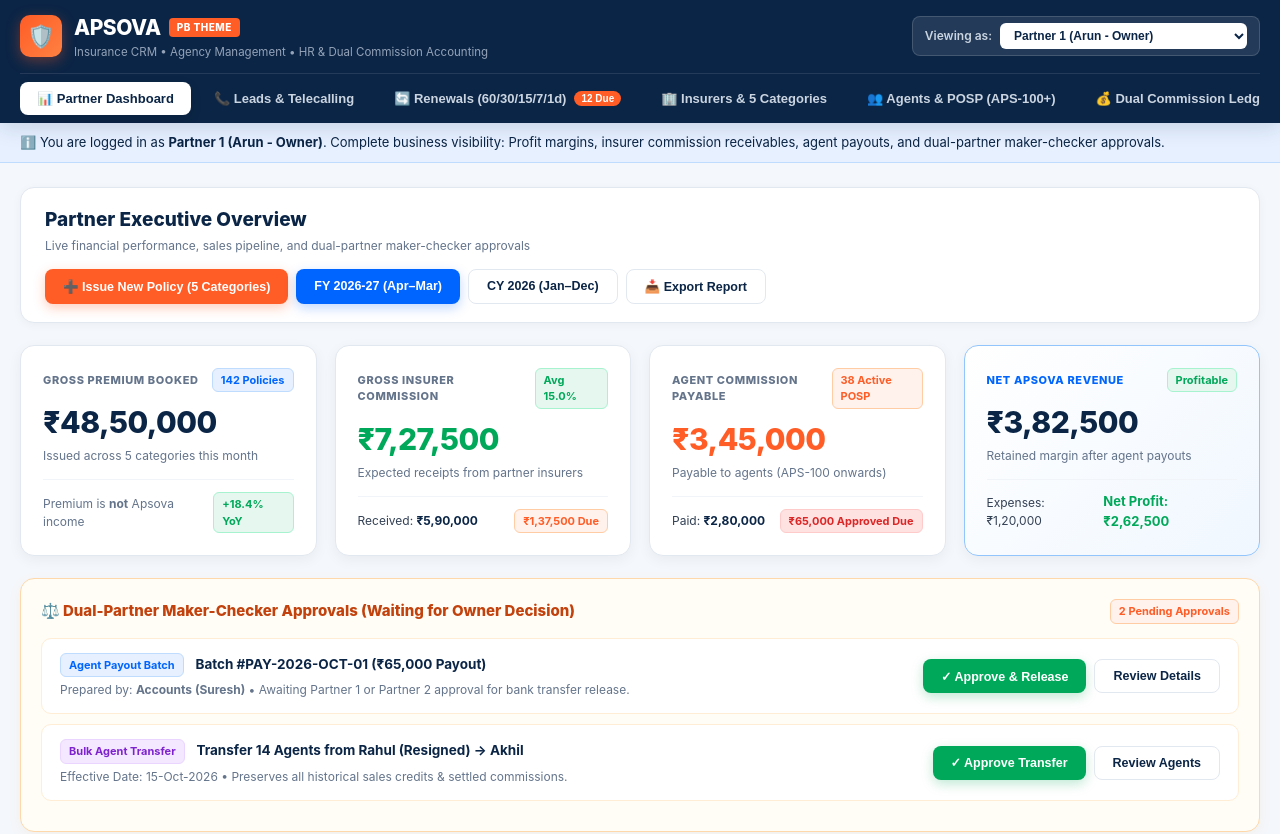
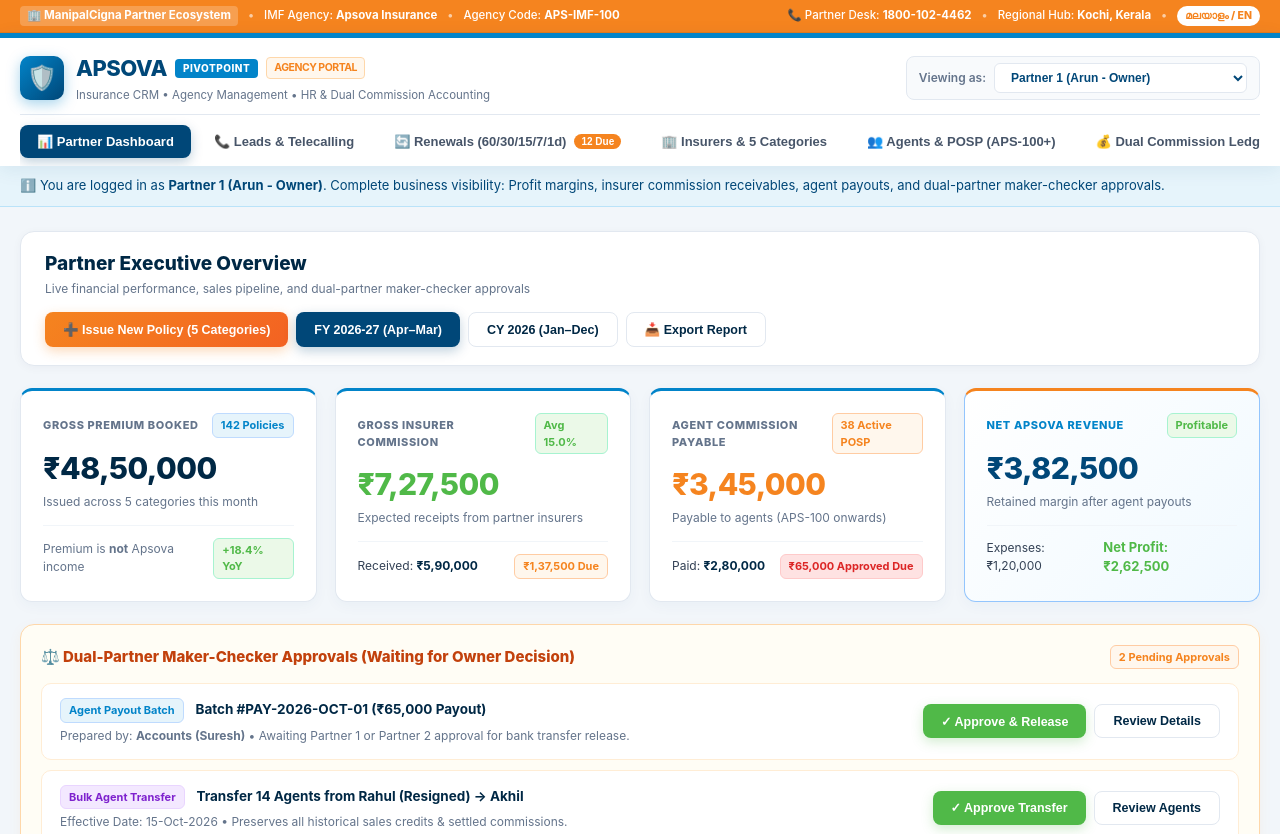
Before and after one commit to arunekm148/apsova, a website: page index.html in a window 1280 px wide. Shown: the top 834 px of the page. Drawn offline with Linux system fonts and the light colour scheme.

Commit message:
feat: redesign theme matching ManipalCigna PivotPoint portal (cyan blue, saffron orange, crisp white navigation)

```diff
--- a/index.html
+++ b/index.html
@@ -4,26 +4,26 @@
   <meta charset="UTF-8">
   <meta name="viewport" content="width=device-width, initial-scale=1.0">
   <title>Apsova - Insurance CRM & Agency Platform</title>
-  <!-- Policybazaar Inspired Enterprise Design System (100% Free, AdBlock-Proof) -->
+  <!-- ManipalCigna PivotPoint Inspired Enterprise Design System -->
   <style>
     :root {
-      /* Policybazaar Core Color Palette */
-      --pb-navy: #0b2546;          /* Deep Trust Navy */
-      --pb-navy-dark: #07172c;     /* Dark Header Navy */
-      --pb-blue: #0065ff;          /* Primary Policybazaar Blue */
-      --pb-blue-light: #e6f0ff;    /* Soft Blue Tint */
-      --pb-orange: #ff5c26;        /* Signature Policybazaar Orange CTA */
-      --pb-orange-hover: #e04a17;  /* Darker Orange Hover */
-      --pb-orange-light: #fff2ed;  /* Soft Orange Tint */
-      --pb-green: #00a859;         /* Success / Verified / Profit Green */
-      --pb-green-light: #e6f7ef;   /* Soft Green Tint */
-
-      --bg-page: #f4f7fb;          /* Policybazaar Clean Light Gray-Blue */
+      /* ManipalCigna Brand Palette (Extracted from pivotpoint.manipalcigna.com) */
+      --pb-navy: #004778;          /* ManipalCigna Deep Corporate Ocean Navy */
+      --pb-navy-dark: #002845;     /* Dark Deep Ocean Navy */
+      --pb-blue: #0284c9;          /* Cigna Signature Cyan Blue (PivotPoint header border #0284c9) */
+      --pb-blue-light: #e6f4fb;    /* Soft Cigna Cyan Tint */
+      --pb-orange: #f5841f;        /* Manipal Signature Saffron Orange (PivotPoint #f5841f) */
+      --pb-orange-hover: #d96f10;  /* Darker Orange Hover */
+      --pb-orange-light: #fff7ed;  /* Soft Orange Tint */
+      --pb-green: #50b948;         /* Cigna Health Tree Green (#50b948) */
+      --pb-green-light: #ebf9e8;   /* Soft Green Tint */
+
+      --bg-page: #f2f6fa;          /* PivotPoint Clean Slate Canvas */
       --bg-card: #ffffff;          /* Crisp White Surface */
 
-      --text-dark: #0b2546;        /* Deep Navy Heading Text */
+      --text-dark: #002845;        /* Deep Ocean Navy Heading Text */
       --text-body: #334155;        /* Neutral Slate Body Text */
-      --text-muted: #64748b;       /* Muted Labels */
+      --text-muted: #64748b;       /* Muted Slate Labels */
 
       --border-light: #e2e8f0;     /* Clean Border Lines */
       --border-accent: #cbd5e1;
@@ -42,71 +42,103 @@
 
     .container { max-width: 1340px; margin: 0 auto; padding: 0 20px; }
 
-    /* Policybazaar Signature Navy Header */
+    /* ManipalCigna PivotPoint Orange Utility Bar */
+    .pivot-topbar {
+      background: var(--pb-orange);
+      color: #fff;
+      padding: 6px 0;
+      font-size: 11.5px;
+      border-bottom: 1px solid rgba(0, 0, 0, 0.08);
+    }
+    .pivot-topbar-inner {
+      display: flex; justify-content: space-between; align-items: center;
+      flex-wrap: wrap; gap: 8px;
+    }
+    .topbar-left, .topbar-right {
+      display: flex; align-items: center; gap: 10px; font-weight: 500;
+    }
+    .topbar-sep { opacity: 0.6; }
+    .topbar-tag {
+      background: rgba(255, 255, 255, 0.22);
+      padding: 1px 7px; border-radius: 4px; font-weight: 700;
+    }
+    .lang-pill {
+      background: #fff; color: var(--pb-orange);
+      padding: 2px 8px; border-radius: 999px; font-weight: 800; font-size: 10.5px;
+    }
+
+    /* ManipalCigna PivotPoint Clean White Header with Cyan Border */
     header {
-      background: var(--pb-navy);
-      color: #fff;
+      background: #ffffff;
+      color: var(--text-dark);
       position: sticky;
       top: 0;
       z-index: 100;
-      box-shadow: 0 4px 20px rgba(11, 37, 70, 0.15);
+      border-top: 5px solid var(--pb-blue);
+      box-shadow: 0 4px 18px rgba(0, 71, 120, 0.08);
     }
 
     .header-top {
       display: flex;
       justify-content: space-between;
       align-items: center;
-      padding: 12px 0;
+      padding: 14px 0 10px 0;
     }
 
     .brand-wrap { display: flex; align-items: center; gap: 12px; }
     .brand-logo {
-      width: 42px; height: 42px; border-radius: 10px;
-      background: linear-gradient(135deg, var(--pb-orange), #ff8142);
+      width: 44px; height: 44px; border-radius: 10px;
+      background: linear-gradient(135deg, var(--pb-blue) 0%, var(--pb-navy) 100%);
       display: flex; align-items: center; justify-content: center;
-      color: #fff; font-size: 22px; font-weight: 800;
-      box-shadow: 0 4px 14px rgba(255, 92, 38, 0.35);
+      color: #fff; font-size: 24px; font-weight: 800;
+      box-shadow: 0 4px 14px rgba(2, 132, 201, 0.35);
     }
     .brand-title {
-      font-size: 21px; font-weight: 800; color: #fff;
+      font-size: 22px; font-weight: 800; color: var(--pb-navy);
       letter-spacing: -0.5px; display: flex; align-items: center; gap: 8px;
     }
-    .pb-tag {
+    .pivot-badge {
       font-size: 10px; font-weight: 800; text-transform: uppercase;
-      background: var(--pb-orange); color: #fff;
+      background: var(--pb-blue); color: #fff;
       padding: 2px 8px; border-radius: 4px; letter-spacing: 0.5px;
     }
-    .brand-sub { font-size: 11.5px; color: #94a3b8; }
+    .pivot-sub-tag {
+      font-size: 10.5px; font-weight: 700; color: var(--pb-orange);
+      background: var(--pb-orange-light); padding: 2px 7px;
+      border-radius: 4px; border: 1px solid #fed7aa;
+    }
+    .brand-sub { font-size: 11.5px; color: var(--text-muted); margin-top: 2px; }
 
     /* Role Bar */
     .role-box {
       display: flex; align-items: center; gap: 8px;
-      background: rgba(255, 255, 255, 0.1); border: 1px solid rgba(255, 255, 255, 0.15);
+      background: #f8fafc; border: 1px solid var(--border-light);
       border-radius: 8px; padding: 6px 12px;
     }
-    .role-box label { font-size: 12px; color: #cbd5e1; font-weight: 600; }
+    .role-box label { font-size: 12px; color: var(--text-muted); font-weight: 600; }
     .role-box select {
-      background: #fff; border: none; color: var(--pb-navy);
-      padding: 5px 10px; border-radius: 6px; font-size: 12px; font-weight: 700;
+      background: #fff; border: 1px solid var(--border-light); color: var(--pb-navy);
+      padding: 6px 12px; border-radius: 6px; font-size: 12px; font-weight: 700;
       cursor: pointer; outline: none;
     }
-
-    /* Policybazaar Navigation Tabs */
+    .role-box select:focus { border-color: var(--pb-blue); }
+
+    /* PivotPoint Navigation Tabs */
     .nav-tabs {
-      display: flex; gap: 6px; overflow-x: auto; padding: 8px 0;
-      border-top: 1px solid rgba(255, 255, 255, 0.1); scrollbar-width: none;
+      display: flex; gap: 6px; overflow-x: auto; padding: 10px 0 8px 0;
+      border-top: 1px solid var(--border-light); scrollbar-width: none;
     }
     .nav-tabs::-webkit-scrollbar { display: none; }
     .nav-btn {
-      background: transparent; border: 1px solid transparent; color: #cbd5e1;
+      background: transparent; border: 1px solid transparent; color: #475569;
       padding: 8px 16px; border-radius: 8px; font-size: 13px; font-weight: 700;
       cursor: pointer; display: flex; align-items: center; gap: 8px; white-space: nowrap;
       transition: all 0.2s ease;
     }
-    .nav-btn:hover { background: rgba(255, 255, 255, 0.08); color: #fff; }
+    .nav-btn:hover { background: var(--pb-blue-light); color: var(--pb-blue); }
     .nav-btn.active {
-      background: #fff; color: var(--pb-navy);
-      box-shadow: 0 4px 12px rgba(0, 0, 0, 0.1);
+      background: var(--pb-navy); color: #fff;
+      box-shadow: 0 4px 12px rgba(0, 71, 120, 0.25);
     }
     .badge-orange-pill {
       font-size: 10px; font-weight: 800; padding: 2px 7px; border-radius: 999px;
@@ -115,7 +147,7 @@
 
     /* Info Banner */
     .role-banner {
-      background: var(--pb-blue-light); border-bottom: 1px solid #bfdbfe;
+      background: var(--pb-blue-light); border-bottom: 1px solid #bae3f9;
       padding: 10px 0; font-size: 13px; color: var(--pb-navy);
     }
 
@@ -135,55 +167,58 @@
     .action-row h2 { font-size: 19px; font-weight: 800; color: var(--text-dark); }
     .action-row p { font-size: 12px; color: var(--text-muted); margin-top: 2px; }
 
-    /* Policybazaar Signature Buttons */
+    /* ManipalCigna PivotPoint Buttons */
     .btn {
       padding: 9px 18px; border-radius: 8px; font-size: 12.5px; font-weight: 700;
       cursor: pointer; border: none; display: inline-flex; align-items: center; gap: 6px;
       transition: all 0.15s ease;
     }
     .btn-pb-orange {
-      background: var(--pb-orange); color: #fff;
-      box-shadow: 0 4px 12px rgba(255, 92, 38, 0.3);
+      background: linear-gradient(135deg, var(--pb-orange) 0%, #f36222 100%);
+      color: #fff;
+      box-shadow: 0 4px 12px rgba(245, 132, 31, 0.3);
     }
     .btn-pb-orange:hover {
-      background: var(--pb-orange-hover);
-      box-shadow: 0 6px 16px rgba(255, 92, 38, 0.4);
+      background: linear-gradient(135deg, var(--pb-orange-hover) 0%, #d9531e 100%);
+      box-shadow: 0 6px 16px rgba(245, 132, 31, 0.4);
       transform: translateY(-1px);
     }
     .btn-pb-blue {
-      background: var(--pb-blue); color: #fff;
-      box-shadow: 0 4px 12px rgba(0, 101, 255, 0.25);
-    }
-    .btn-pb-blue:hover { background: #0052cc; transform: translateY(-1px); }
+      background: var(--pb-navy); color: #fff;
+      box-shadow: 0 4px 12px rgba(0, 71, 120, 0.25);
+    }
+    .btn-pb-blue:hover { background: var(--pb-blue); transform: translateY(-1px); }
     .btn-pb-green {
       background: var(--pb-green); color: #fff;
-      box-shadow: 0 4px 12px rgba(0, 168, 89, 0.25);
-    }
-    .btn-pb-green:hover { background: #008f4c; transform: translateY(-1px); }
+      box-shadow: 0 4px 12px rgba(80, 185, 72, 0.25);
+    }
+    .btn-pb-green:hover { background: #439e3c; transform: translateY(-1px); }
     .btn-outline {
       background: #fff; border: 1px solid var(--border-light); color: var(--text-dark);
     }
     .btn-outline:hover { background: #f8fafc; border-color: var(--pb-blue); color: var(--pb-blue); }
 
-    /* Policybazaar Metric Cards */
+    /* PivotPoint Metric KPI Cards */
     .kpi-row {
       display: grid; grid-template-columns: repeat(auto-fit, minmax(260px, 1fr));
       gap: 18px; margin-bottom: 22px;
     }
     .pb-card {
-      background: #fff; border: 1px solid var(--border-light); border-radius: 14px;
+      background: #fff; border: 1px solid var(--border-light); border-radius: 12px;
       padding: 22px; position: relative;
-      box-shadow: 0 4px 14px rgba(11, 37, 70, 0.05);
+      box-shadow: 0 4px 14px rgba(0, 71, 120, 0.04);
       transition: transform 0.2s, box-shadow 0.2s, border-color 0.2s;
+      border-top: 3.5px solid var(--pb-blue);
     }
     .pb-card:hover {
       transform: translateY(-3px);
-      box-shadow: 0 10px 25px rgba(11, 37, 70, 0.08);
-      border-color: #cbd5e1;
+      box-shadow: 0 10px 25px rgba(0, 71, 120, 0.08);
+      border-color: var(--pb-blue);
     }
     .pb-card.highlight {
-      background: linear-gradient(135deg, #ffffff, #f0f7ff);
+      background: linear-gradient(135deg, #ffffff, #f0f9ff);
       border-color: #93c5fd;
+      border-top: 3.5px solid var(--pb-orange);
     }
     .card-top { display: flex; justify-content: space-between; align-items: center; }
     .kpi-label { font-size: 11px; font-weight: 800; text-transform: uppercase; color: var(--text-muted); letter-spacing: 0.6px; }
@@ -288,7 +323,27 @@
 </head>
 <body>
 
-  <!-- TOP HEADER (POLICYBAZAAR NAVY) -->
+  <!-- MANIPALCIGNA PIVOTPOINT ORANGE UTILITY BAR -->
+  <div class="pivot-topbar">
+    <div class="container pivot-topbar-inner">
+      <div class="topbar-left">
+        <span class="topbar-tag">🏢 ManipalCigna Partner Ecosystem</span>
+        <span class="topbar-sep">•</span>
+        <span>IMF Agency: <strong>Apsova Insurance</strong></span>
+        <span class="topbar-sep">•</span>
+        <span>Agency Code: <strong>APS-IMF-100</strong></span>
+      </div>
+      <div class="topbar-right">
+        <span>📞 Partner Desk: <strong>1800-102-4462</strong></span>
+        <span class="topbar-sep">•</span>
+        <span>Regional Hub: <strong>Kochi, Kerala</strong></span>
+        <span class="topbar-sep">•</span>
+        <span class="lang-pill">മലയാളം / EN</span>
+      </div>
+    </div>
+  </div>
+
+  <!-- MANIPALCIGNA PIVOTPOINT ENTERPRISE HEADER -->
   <header>
     <div class="container">
       <div class="header-top">
@@ -299,7 +354,8 @@
           <div>
             <div class="brand-title">
               APSOVA
-              <span class="pb-tag">PB Theme</span>
+              <span class="pivot-badge">PIVOTPOINT</span>
+              <span class="pivot-sub-tag">AGENCY PORTAL</span>
             </div>
             <div class="brand-sub">Insurance CRM • Agency Management • HR & Dual Commission Accounting</div>
           </div>
```
